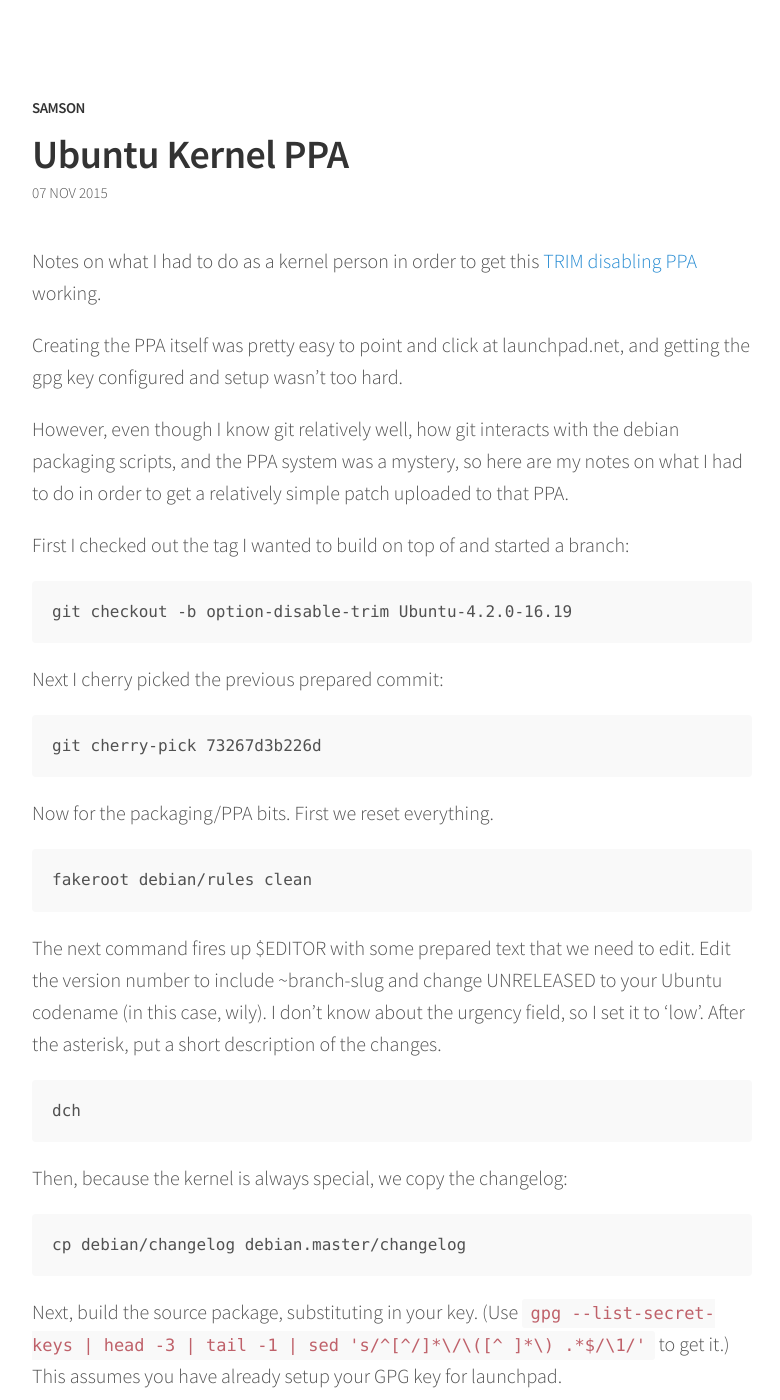
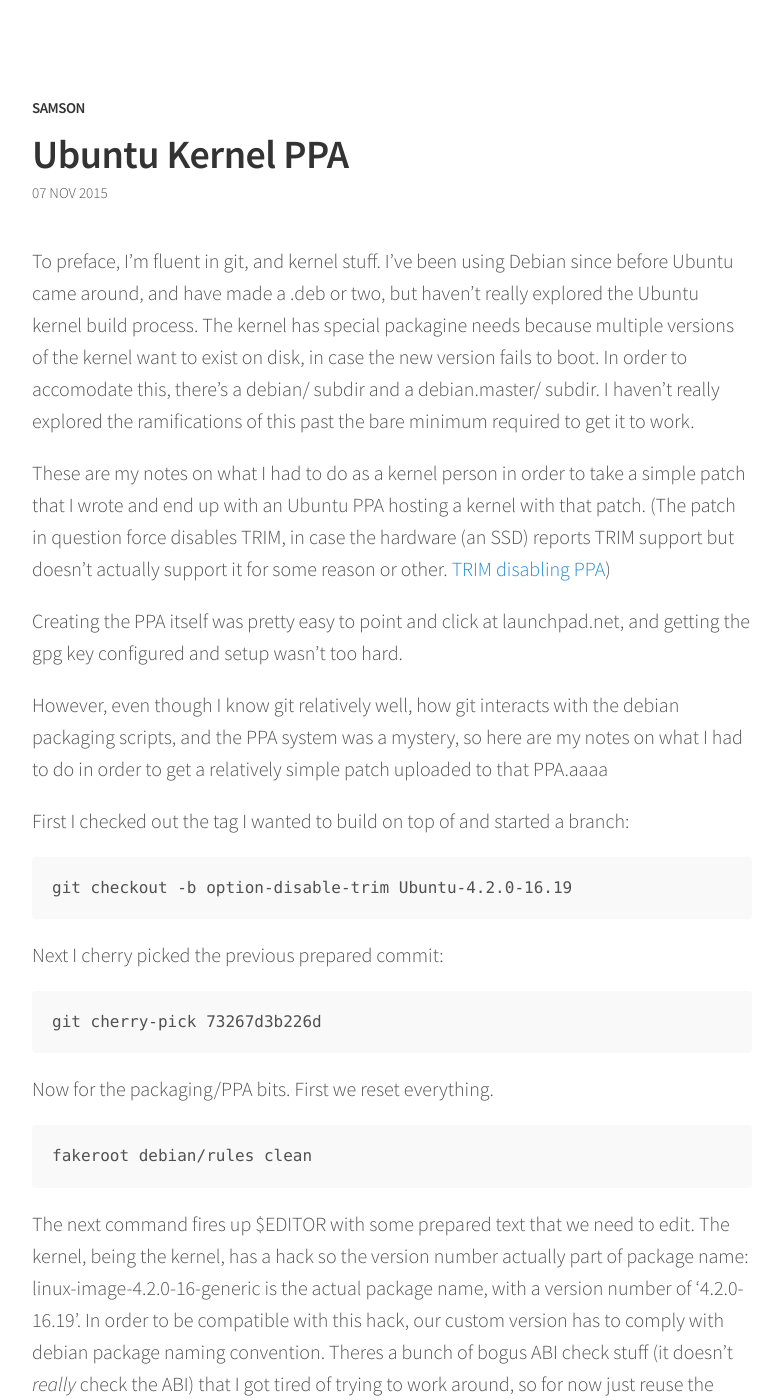
Before and after one commit to fragmede/fragmede.github.io, a Jekyll site: the page built from _posts/2015-11-07-ubuntu-kernel-ppa.markdown, in a window 1280 px wide and 1400 px high. Shown: the whole window, without its empty margins (248-1028 px from the left). Built offline with Jekyll 4.4.1, drawn with Linux system fonts in a browser that asks for light colours; some of the changed text lies outside the part shown.

Commit message:
ubuntu kernel ppl: Update post to reuse version number.

```diff
--- a/_posts/2015-11-07-ubuntu-kernel-ppa.markdown
+++ b/_posts/2015-11-07-ubuntu-kernel-ppa.markdown
@@ -5,11 +5,13 @@
 categories: ubuntu kernel ppa trim
 ---
 
-Notes on what I had to do as a kernel person in order to get this [TRIM disabling PPA][trim-disable-ppa] working.
+To preface, I'm fluent in git, and kernel stuff. I've been using Debian since before Ubuntu came around, and have made a .deb or two, but haven't really explored the Ubuntu kernel build process. The kernel has special packagine needs because multiple versions of the kernel want to exist on disk, in case the new version fails to boot. In order to accomodate this, there's a debian/ subdir and a debian.master/ subdir. I haven't really explored the ramifications of this past the bare minimum required to get it to work.
+
+These are my notes on what I had to do as a kernel person in order to take a simple patch that I wrote and end up with an Ubuntu PPA hosting a kernel with that patch. (The patch in question force disables TRIM, in case the hardware (an SSD) reports TRIM support but doesn't actually support it for some reason or other. [TRIM disabling PPA][trim-disable-ppa])
 
 Creating the PPA itself was pretty easy to point and click at launchpad.net, and getting the gpg key configured and setup wasn't too hard.
 
-However, even though I know git relatively well, how git interacts with the debian packaging scripts, and the PPA system was a mystery, so here are my notes on what I had to do in order to get a relatively simple patch uploaded to that PPA.
+However, even though I know git relatively well, how git interacts with the debian packaging scripts, and the PPA system was a mystery, so here are my notes on what I had to do in order to get a relatively simple patch uploaded to that PPA.aaaa
 
 First I checked out the tag I wanted to build on top of and started a branch:
 
@@ -23,13 +25,17 @@
 
     fakeroot debian/rules clean
 
-The next command fires up $EDITOR with some prepared text that we need to edit. Edit the version number to include ~branch-slug and change UNRELEASED to your Ubuntu codename (in this case, wily). I don't know about the urgency field, so I set it to 'low'. After the asterisk, put a short description of the changes.
+The next command fires up $EDITOR with some prepared text that we need to edit. The kernel, being the kernel, has a hack so the version number actually part of package name: linux-image-4.2.0-16-generic is the actual package name, with a version number of '4.2.0-16.19'. In order to be compatible with this hack, our custom version has to comply with debian package naming convention. Theres a bunch of bogus ABI check stuff (it doesn't *really* check the ABI) that I got tired of trying to work around, so for now just reuse the same version number.
+
+Edit the version number to be the same, and change 'UNRELEASED' to your Ubuntu codename (in this case, wily). urgency doesn't do much so I set it to 'low' (has a minor effect on the PPA build priority). After the asterisk, put a short description of the changes.
 
     dch
 
-Then, because the kernel is always special, we copy the changelog:
+Then, because the kernel is special, we copy the changelog:
 
     cp debian/changelog debian.master/changelog
+
+You want the two changelog files to match, but the tools aren't polished enough to assert that they're the same. If they don't match, then you'll only find out hours later when some aspect of the PPA process fails relating to package versions. (I didn't try making it a sym/hard link, so that might work.)
 
 Next, build the source package, substituting in your key. (Use `gpg --list-secret-keys | head -3 | tail -1 | sed 's/^[^/]*\/\([^ ]*\) .*$/\1/'` to get it.) This assumes you have already setup your GPG key for launchpad.
 
```
